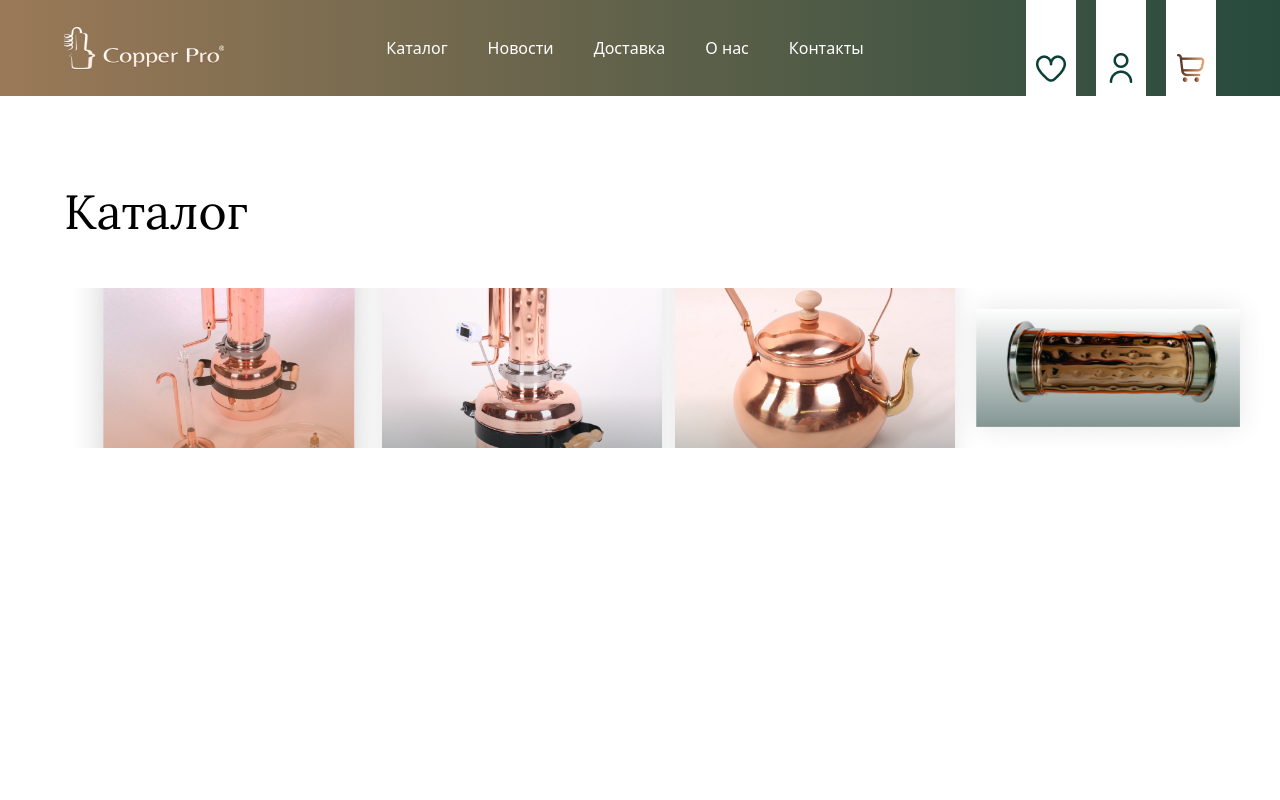
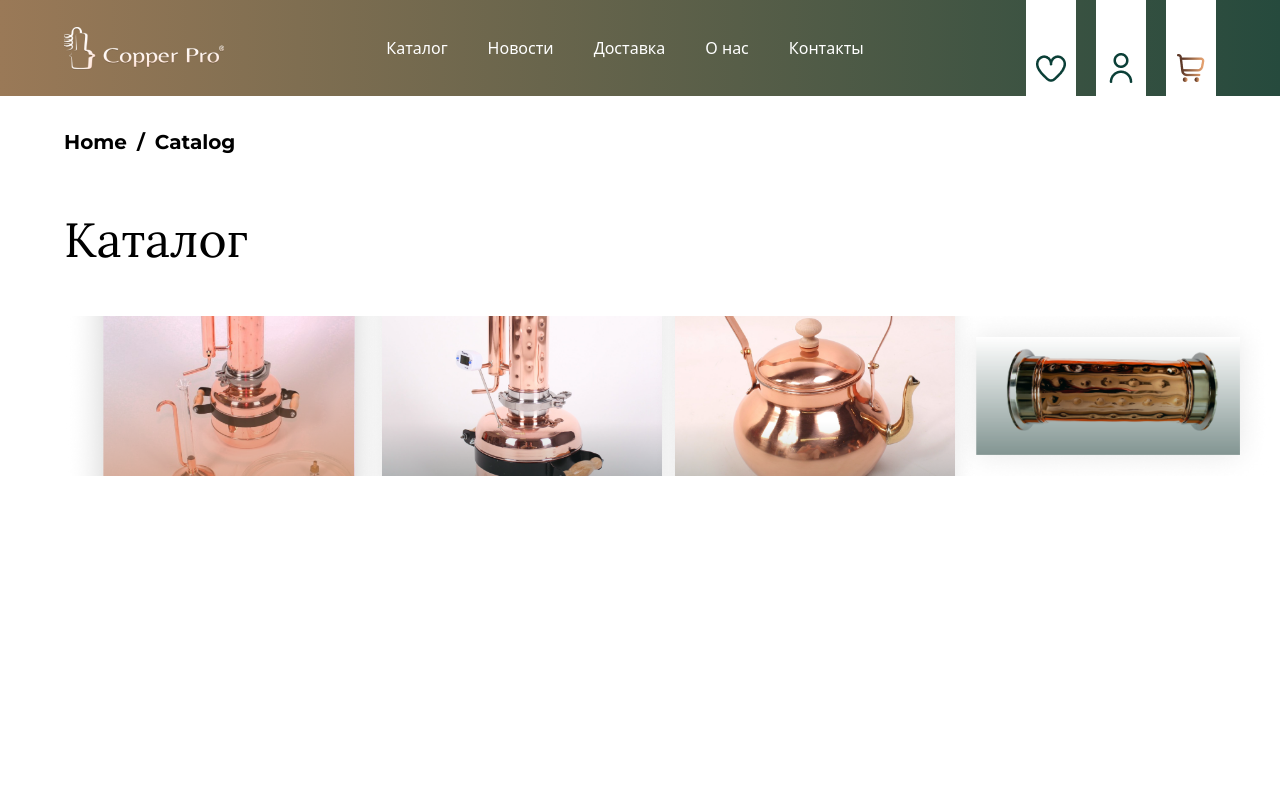
Before and after one commit to sherzodartikbayev/Copper-Pro, a React (Vite) app: page /catalog in a window 1280 px wide. Shown: the top 800 px of the page. Built offline with nearby package versions, Linux system fonts and the light colour scheme.

Commit message:
first commit

```diff
--- a/src/App.jsx
+++ b/src/App.jsx
@@ -1,11 +1,13 @@
 import { Route, Routes } from 'react-router-dom'
 import { Footer, Navbar } from './components'
 import { About, Catalog, Home, News } from './pages'
+import BreadCrumbs from './components/bread-crumbs'
 
 const App = () => {
   return (
     <main className='relative'>
       <Navbar />
+      <BreadCrumbs />
       <Routes>
         <Route path='/' element={<Home />} />
         <Route path='/catalog' element={<Catalog />} />
--- /dev/null
+++ b/src/components/bread-crumbs.jsx
@@ -0,0 +1,25 @@
+import { Link, useLocation } from "react-router-dom"
+import { styles } from "../utils/style";
+
+const BreadCrumbs = () => {
+  const location = useLocation();
+  const currentLink = [];
+  const crumbs = location.pathname.split('/')
+    .filter(crumb => () => crumb != '')
+    .map((crumb) => {
+      currentLink.push(`${crumb}`)
+      return (
+        <div className="" key={crumb}>
+          <Link to={currentLink.join('')}>{crumb}</Link>
+        </div>
+      )
+    })
+
+  console.log(currentLink);
+
+  return (
+    <div className={`${styles.paddingX} relative top-32 text-xl font-montserrat font-bold capitalize cursor-pointer breadcrumbs`}><Link to="">home</Link>/{crumbs}</div>
+  )
+}
+
+export default BreadCrumbs
--- a/src/components/navbar.jsx
+++ b/src/components/navbar.jsx
@@ -13,7 +13,7 @@ const Navbar = () => {
     <header className={`${styles.paddingX} ${styles.flexBetween} ${window.scrollY > 0 ? "bg-gradient" : ""} h-24 w-full mx-auto z-10 fixed bg-gradient`}>
       {/* Logo  */}
       <div className="">
-        <Link to="/">
+        <Link to="/" onClick={() => setToggleNav(false)}>
           <img src={logo} alt="logo" />
         </Link>
       </div>
--- a/src/index.css
+++ b/src/index.css
@@ -40,3 +40,22 @@
     rgba(38, 74, 61, 1) 100%
   );
 }
+
+.breadcrumbs > * {
+  display: inline-block;
+  margin-right: 10px;
+}
+
+.breadcrumbs .crumb:after {
+  content: ">";
+  margin-left: 10px;
+}
+
+.breadcrumbs .crumb:last-child:after {
+  display: none;
+}
+
+.breadcrumbs .crumb a {
+  color: #aaa;
+  text-decoration: none;
+}
--- a/src/pages/about.jsx
+++ b/src/pages/about.jsx
@@ -4,7 +4,7 @@ import { styles } from "../utils/style"
 const About = () => {
   return (
     <>
-      <section className={`${styles.padding} ${styles.flexBetween} max-md:justify-center flex-wrap justify-center w-full h-[100vh] max-ss:h-auto relative top-10`}>
+      <section className={`${styles.padding} ${styles.flexBetween} max-md:justify-center flex-wrap justify-center w-full h-[100vh] max-md:h-auto max-ss:h-auto relative top-10`}>
         <div className="flex flex-col gap-10 max-ss:mb-20">
           <h1 className="font-lora text-8xl max-md:text-4xl max-ss:text-2xl text-black mt-20">О нас</h1>
 
--- a/src/pages/catalog.jsx
+++ b/src/pages/catalog.jsx
@@ -12,7 +12,7 @@ const Catalog = () => {
         <div className={`${styles.flexCenter}`}>
           <div className={`grid grid-cols-4 max-md:grid-cols-2 max-ss:grid-cols-1 gap-5 mb-32`}>
             {catalogHeroImg.map((item) => (
-              <div className={`${styles.flexCenter} w-[330px] h-[160px]`}>
+              <div className={`${styles.flexCenter} w-[330px] h-[160px]`} key={item.id}>
                 <img src={item.src} alt={item.alt} className="w-full h-full object-cover" />
                 <h1></h1>
               </div>
--- a/src/section/hero-body.jsx
+++ b/src/section/hero-body.jsx
@@ -163,12 +163,12 @@ const HeroBody = () => {
 
       <section className={`${styles.padding} ${styles.flexCenter} flex-col w-full sale`}>
         {/* title  */}
-        <h1 className="font-lora text-5xl max-md:text-4xl max-ss:text-2xl text-black text-center mt-5 mb-15 lg:mb-10 xs:mb-5">Почему выбирают нас</h1>
+        <h1 className="font-lora text-5xl max-md:text-4xl max-ss:text-2xl text-black text-center mt-5 mb-12 lg:mb-10 xs:mb-6">Почему выбирают нас</h1>
 
-        <div className={`grid grid-cols-4 max-md:grid-cols-2  gap-10 mx-auto max-w-[1920px]`}>
+        <div className={`grid grid-cols-4 max-md:grid-cols-2 gap-10 mx-auto max-w-[1920px]`}>
           {HeroBodyEndCard.map((item) => (
             <div className="flex flex-col gap-5" key={item.id}>
-              <div className={`${styles.flexCenter} bg-gradient w-[76px] h-[76px]`}>
+              <div className={`${styles.flexCenter} bg-gradient w-[76px] h-[76px] cursor-pointer`}>
                 <img src={item.icon} alt={item.alt} className="object-contain" />
               </div>
 
```
